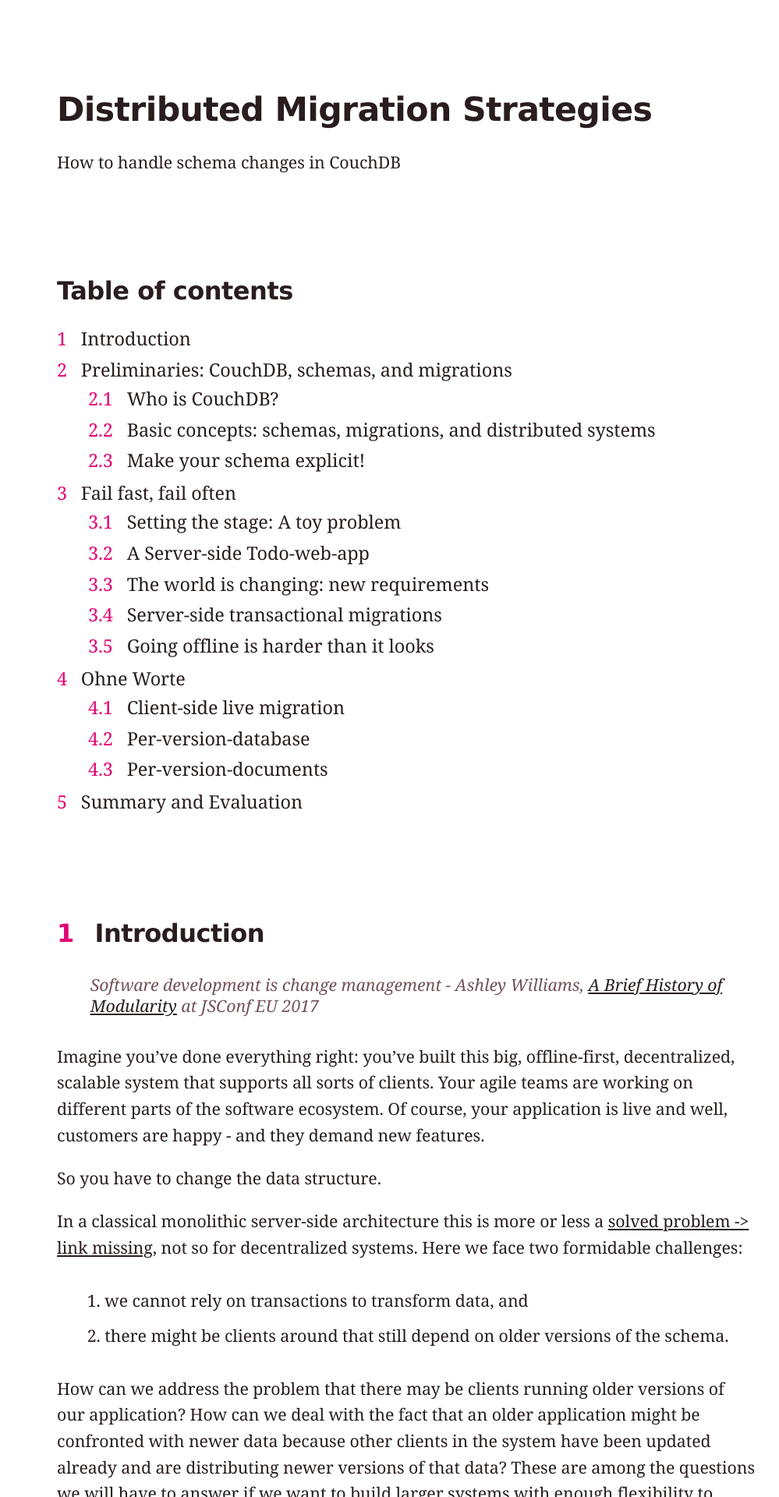
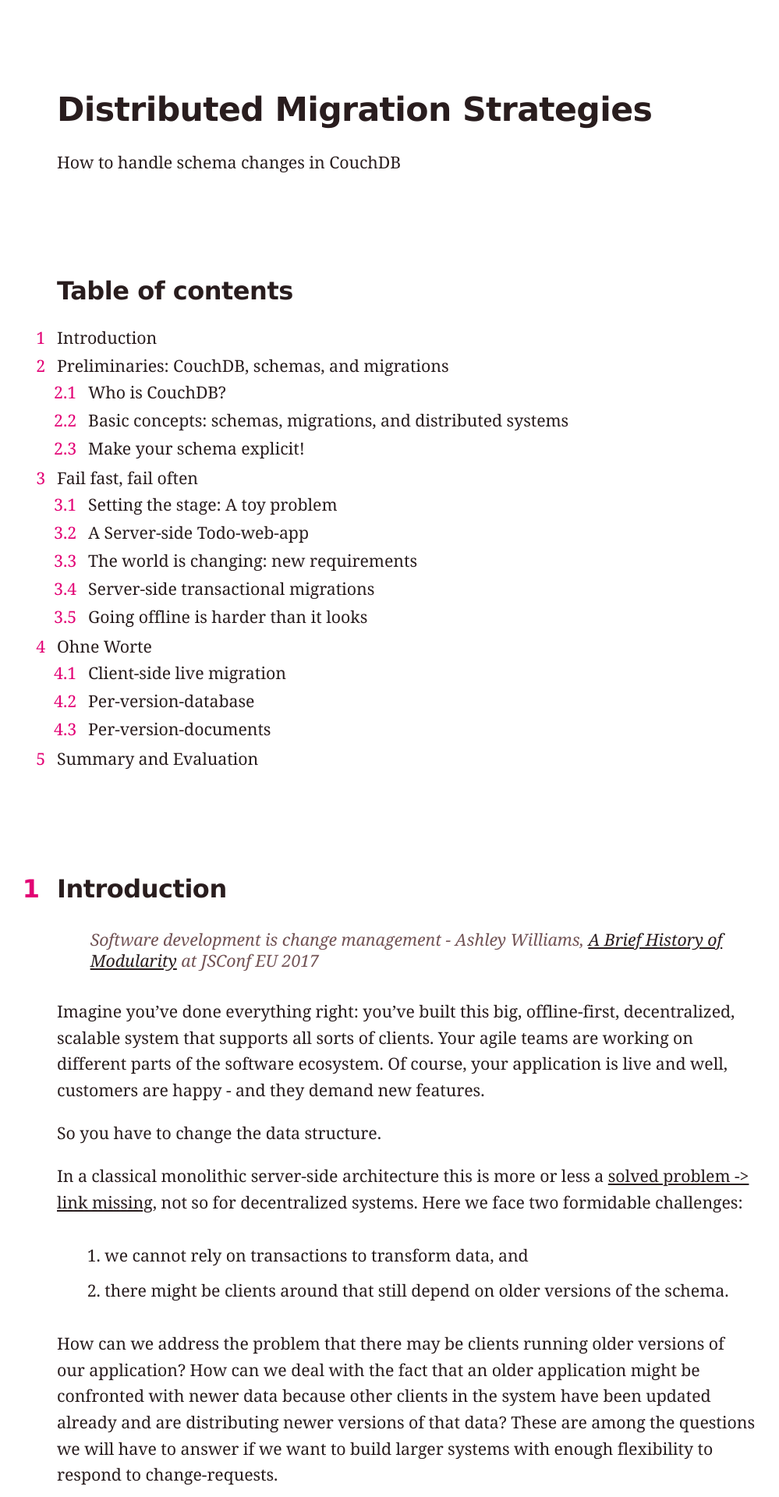
Before and after one commit to jo/sync-tank, a Jekyll site: the page built from index.md, in a window 1280 px wide. Shown: the top 1920 px of the page at 78% size, without its empty margins (55-1054 px from the left). Built offline with Jekyll 4.4.1, drawn with Linux system fonts in a browser that asks for light colours.

Commit message:
number style

```diff
--- a/css/main.css
+++ b/css/main.css
@@ -61,7 +61,6 @@
 #markdown-toc {
   margin: 0;
   padding: 0;
-  font-size: 1.1em;
 }
 #markdown-toc, #markdown-toc ol {
   list-style-type: none;
@@ -79,11 +78,20 @@
 #markdown-toc li {
   padding: 0 0 0.2ex 0;
 }
+#markdown-toc li,
+h2,
+h3 {
+  position: relative;
+}
 #markdown-toc li:before,
 h2:before,
 h3:before {
   color: #e20074;
   padding-right: 0.5em;
+  position: absolute;
+  left: -2.7em;
+  width: 2em;
+  text-align: right;
 }
 h2.no_toc {
   counter-increment: none;
```
